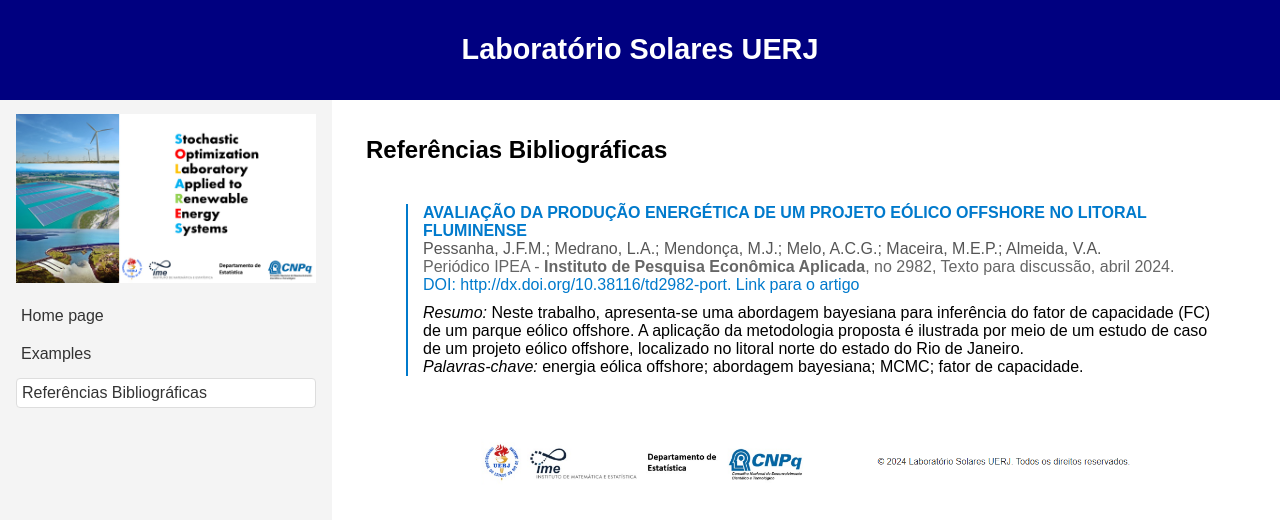
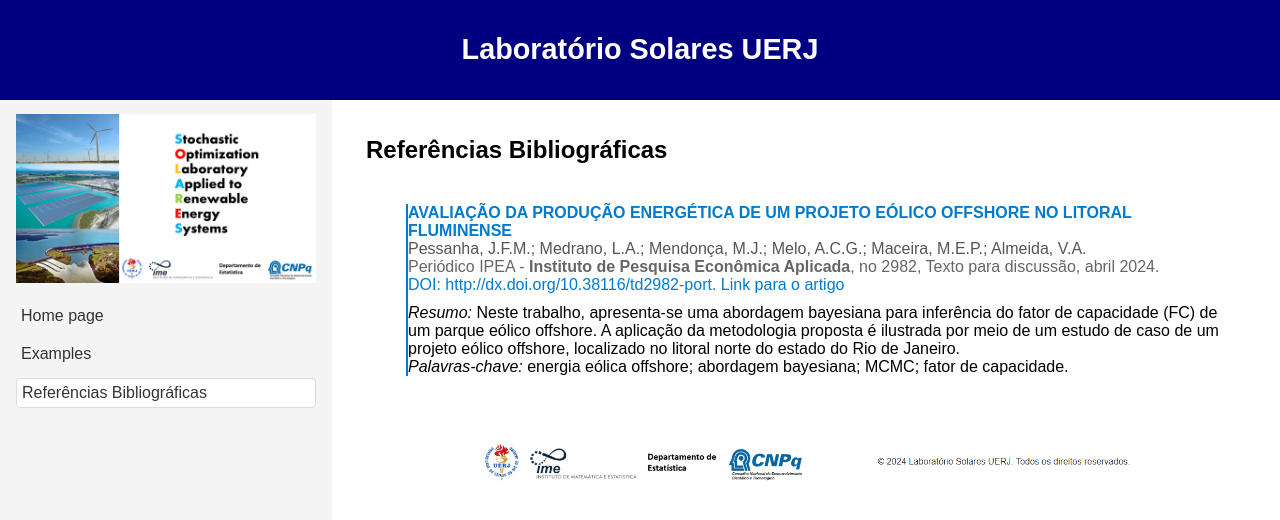
Before and after one commit to LabSolares-UERJ/main, a Jekyll site: the page built from documentation/references.html, in a window 1280 px wide. Shown: the top 520 px of the page. Built offline with Jekyll 4.4.1, drawn with Linux system fonts in a browser that asks for light colours.

Commit message:
Update main.css

```diff
--- a/assets/main.css
+++ b/assets/main.css
@@ -128,7 +128,7 @@ footer {
 /* Estilos adicionados para referências bibliográficas */
 .reference {
     margin-bottom: 20px;
-    padding-left: 15px; /* 15px */
+    /* padding-left: 15px */
     border-left: 2px solid #007acc; /* 4px */
 }
 
```
